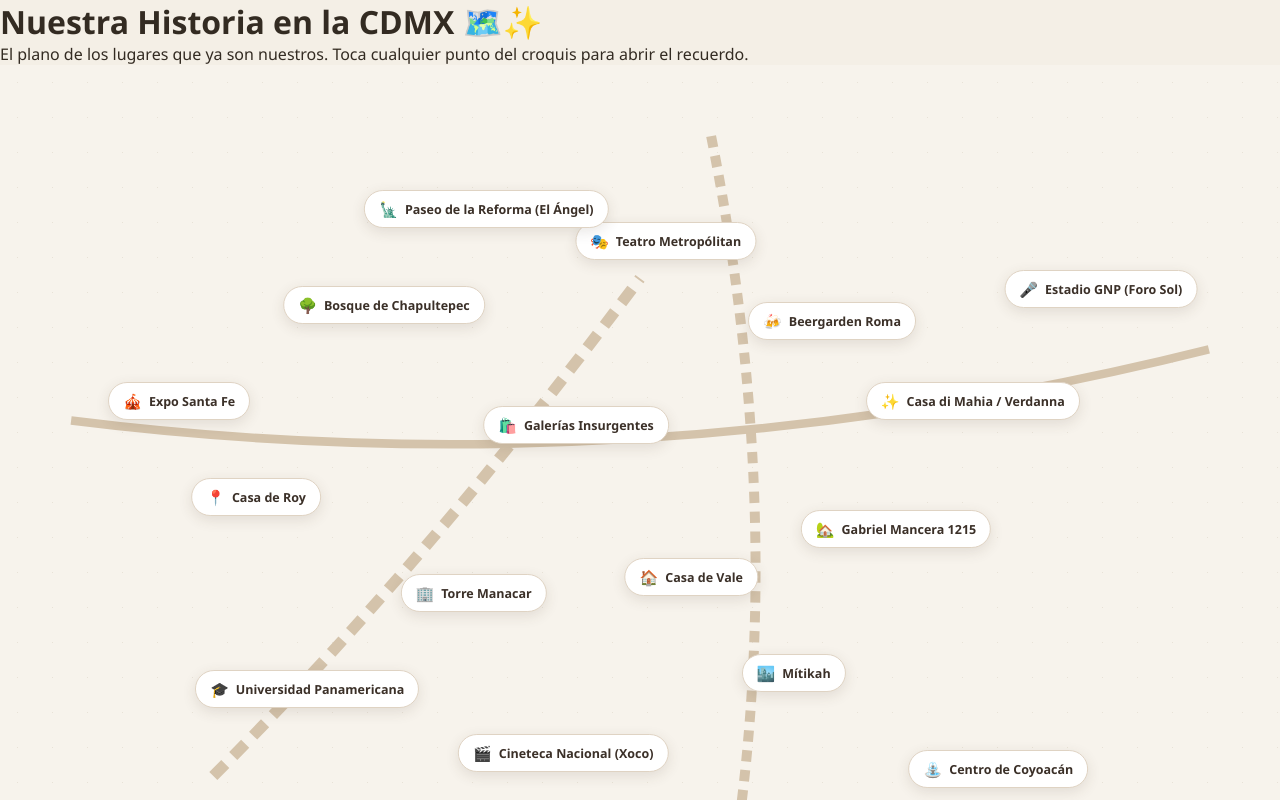
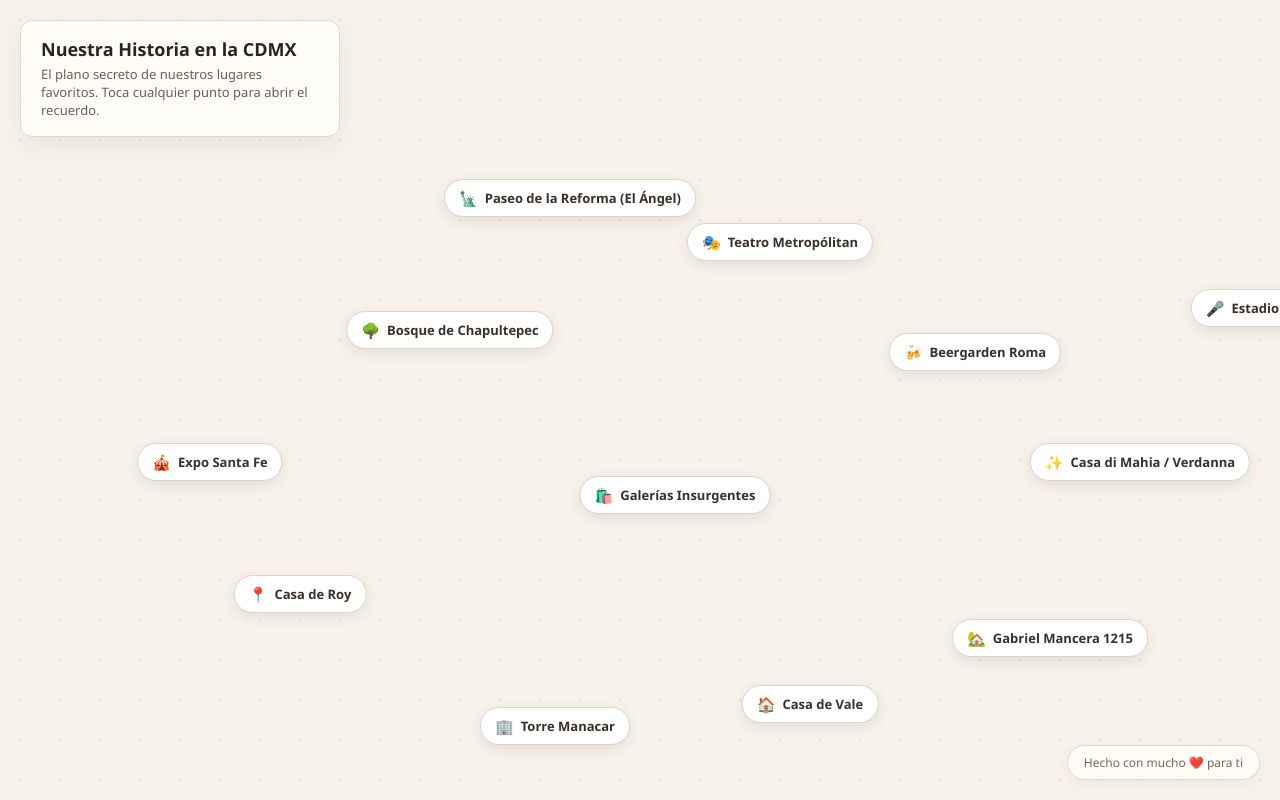
Before and after one commit to lilimm2709-arch/croquis, a plain HTML site: page index.html in a window 1280 px wide. Drawn offline with Linux system fonts and the light colour scheme; a web font is replaced by a local one.

Commit message:
Add files via upload

```diff
--- a/index.html
+++ b/index.html
@@ -1,48 +1,40 @@
 <!DOCTYPE html>
 <html lang="es">
 <head>
-  <meta charset="UTF-8" />
-  <meta name="viewport" content="width=device-width, initial-scale=1.0" />
-  <title>Nuestra Historia en la CDMX ❤️</title>
-  <link rel="preconnect" href="https://fonts.googleapis.com">
-  <link href="https://fonts.googleapis.com/css2?family=Playfair+Display:ital,wght@0,600;1,600&family=Poppins:wght@300;400;600&display=swap" rel="stylesheet">
-  <link rel="stylesheet" href="style.css" />
+  <meta charset="UTF-8">
+  <meta name="viewport" content="width=device-width, initial-scale=1.0, maximum-scale=1.0, user-scalable=no">
+  <title>Nuestra Historia en la CDMX</title>
+  <link rel="stylesheet" href="style.css">
 </head>
 <body>
 
-  <header>
-    <h1>Nuestra Historia en la CDMX 🗺️✨</h1>
-    <p>El plano de los lugares que ya son nuestros. Toca cualquier punto del croquis para abrir el recuerdo.</p>
-  </header>
+  <!-- Lienzo principal del croquis con soporte táctil panorámico -->
+  <div class="map-container">
 
-  <main class="map-container">
-    <div class="croquis-board" id="croquis-board">
+    <!-- Viñeta de título superior izquierda -->
+    <div class="map-title-box">
+      <h1>Nuestra Historia en la CDMX</h1>
+      <p>El plano secreto de nuestros lugares favoritos. Toca cualquier punto para abrir el recuerdo.</p>
+    </div>
 
-      <svg class="map-roads" viewBox="0 0 900 580" preserveAspectRatio="none">
-        <!-- Vías principales estilizadas -->
-        <path d="M 150 500 Q 300 350 450 150" stroke="#d4c3ab" stroke-width="8" fill="none" stroke-dasharray="12,8" />
-        <path d="M 50 250 Q 450 300 850 200" stroke="#d4c3ab" stroke-width="6" fill="none" />
-        <path d="M 500 50 Q 550 300 520 530" stroke="#d4c3ab" stroke-width="7" fill="none" stroke-dasharray="8,6" />
-      </svg>
+    <!-- Viñeta de dedicatoria inferior derecha -->
+    <div class="map-footer-box">
+      <span>Hecho con mucho ❤️ para ti</span>
+    </div>
 
-      <!-- Los pines se generan por script -->
-      <div id="pins-layer"></div>
-    </div>
-  </main>
+    <!-- Capa interactiva de pines con dimensiones amplias para explorar en móvil -->
+    <div id="pins-layer" class="pins-layer"></div>
+  </div>
 
-  <!-- Ventana Modal -->
+  <!-- Ventana Modal de Recuerdos -->
   <div id="modal" class="modal hidden">
     <div class="modal-content">
-      <span id="close-modal" class="close-btn">&times;</span>
-      <div class="modal-badge" id="modal-category">Lugar especial</div>
-      <h2 id="modal-title">Título</h2>
-      <div id="modal-body" class="modal-body"></div>
+      <button id="close-modal" class="close-btn">✕</button>
+      <div id="modal-category" class="category-tag"></div>
+      <h2 id="modal-title" class="modal-title"></h2>
+      <div id="modal-body"></div>
     </div>
   </div>
-
-  <footer>
-    <p>Hecho con mucho ❤️ especialmente para ti • CDMX</p>
-  </footer>
 
   <script src="script.js"></script>
 </body>
--- a/style.css
+++ b/style.css
@@ -11,13 +11,15 @@
 html, body {
   width: 100%;
   height: 100%;
+  margin: 0;
+  padding: 0;
   overflow: hidden;
   background-color: #f4efe6;
   font-family: 'Segoe UI', system-ui, -apple-system, sans-serif;
   color: #332b22;
 }
 
-/* Contenedor principal con scroll suave panorámico en móvil */
+/* Contenedor principal con scroll panorámico habilitado para celular */
 .map-container {
   position: relative;
   width: 100vw;
@@ -25,9 +27,9 @@ html, body {
   background-color: #f7f3ec;
   background-image:
     radial-gradient(rgba(200, 185, 165, 0.3) 1px, transparent 1px);
-  background-size: 35px 35px;
-  overflow: auto;
-  -webkit-overflow-scrolling: touch;
+  background-size: 40px 40px;
+  overflow: scroll !important; /* Fuerza el scroll en iOS y Android */
+  -webkit-overflow-scrolling: touch; /* Desplazamiento fluido en iPhone */
 }
 
 /* Viñeta de Título Superior Izquierda */
@@ -72,17 +74,17 @@ html, body {
   z-index: 20;
 }
 
-/* Capa interna de pines con suficiente espacio horizontal para explorar */
+/* Capa de pines amplia para permitir explorar a lo ancho y alto */
 .pins-layer {
   position: absolute;
   top: 0;
   left: 0;
-  width: 1300px;
-  height: 900px;
+  width: 1500px;  /* Ancho amplio */
+  height: 1100px; /* Alto amplio */
   z-index: 10;
 }
 
-/* Pines estilizados */
+/* Pines con estilo de tarjeta orgánica flotante */
 .map-pin {
   position: absolute;
   transform: translate(-50%, -50%);
@@ -94,12 +96,12 @@ html, body {
   display: flex;
   align-items: center;
   gap: 7px;
-  font-size: 12.5px;
+  font-size: 13px;
   font-weight: 600;
   color: #3b3028;
   border: 1px solid #dfd3c3;
   white-space: nowrap;
-  transition: transform 0.2s ease, background-color 0.2s ease;
+  z-index: 15;
 }
 
 .map-pin:hover {
@@ -205,7 +207,7 @@ html, body {
 }
 
 /* ==========================================
-   ADAPTACIÓN PARA IPHONE (MÓVILES)
+   ADAPTACIÓN MÓVIL
    ========================================== */
 @media screen and (max-width: 768px) {
   .map-title-box {
@@ -230,10 +232,4 @@ html, body {
     font-size: 10.5px;
     padding: 6px 10px;
   }
-
-  .modal-content {
-    width: 94%;
-    padding: 20px;
-    max-height: 78vh;
-  }
 }
```
